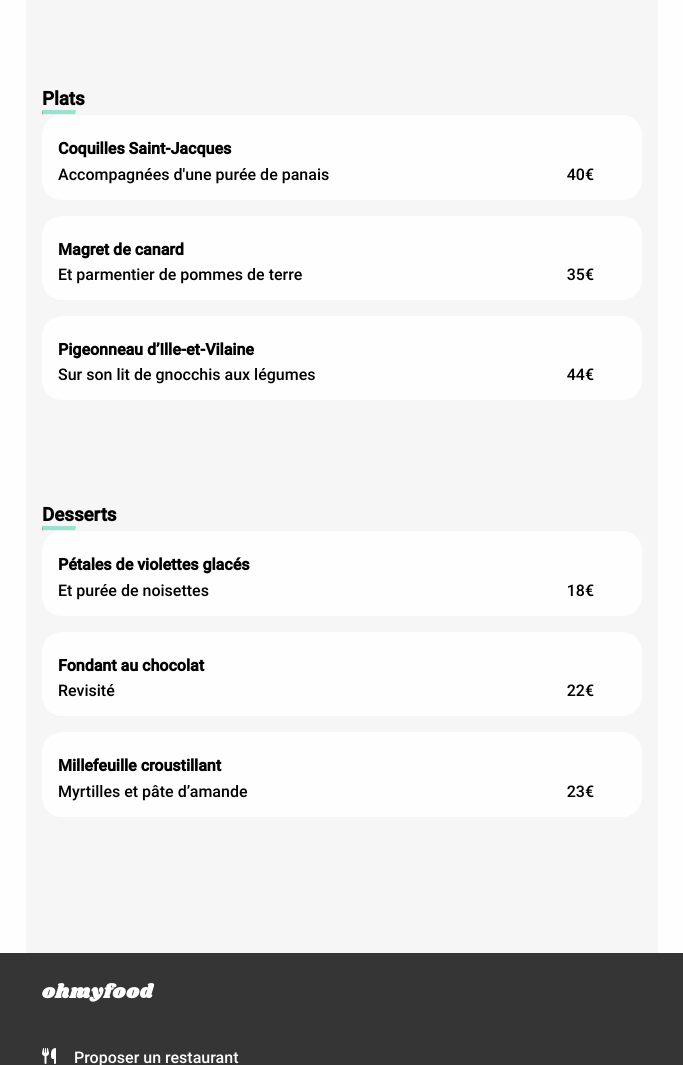
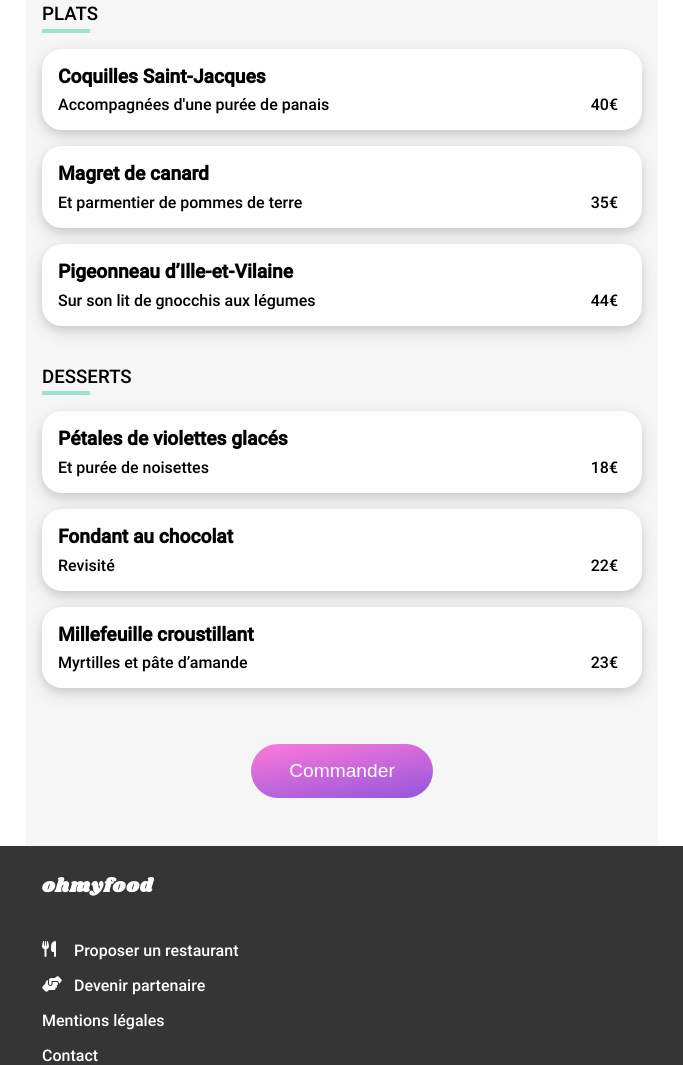
Before and after one commit to Thorekt/RobinOry_3_01112021, a website: page menuALaFrancaise.html in a window 1280 px wide. Shown: the part 895-1960 px from the top of the page, without its empty margins (298-981 px from the left). Drawn offline with Linux system fonts and the light colour scheme.

Commit message:
hr fixed + box shadow + fix sur les list et icons

```diff
--- a/Asset/Sass/Composants/_button.scss
+++ b/Asset/Sass/Composants/_button.scss
@@ -6,12 +6,13 @@
     map-get($color, secondary),
     map-get($color, primary)
   );
-  @include padding-top-bottom(1.4em);
+  @include padding-top-bottom(1.2em);
   @include margin-left-right(auto);
   border-radius: 50px;
 
   span{
-
-
+    @include padding-left-right(1.7em);
+    font-size: map-get($font-size, tallText);
+    margin: 0;
   }
 }
--- a/Asset/Sass/Layouts/_card.scss
+++ b/Asset/Sass/Layouts/_card.scss
@@ -3,6 +3,7 @@
   display: flex;
   flex-direction: column;
   .card {
+    @include box-shadow;
     background-color: map-get($color, back1);
     margin-bottom: 1em;
     border-radius: 20px;
--- a/Asset/Sass/Pages/_home.scss
+++ b/Asset/Sass/Pages/_home.scss
@@ -31,6 +31,13 @@ $spanMargin: 1.2em;
   span {
     @include margin-left-right($spanMargin);
     font-size: map-get($font-size, tallText);
+    margin: 0;
     margin-bottom: 1.5em;
   }
 }
+
+.functioning{
+  ul li{
+    @include box-shadow;
+  }
+}
--- a/Asset/Sass/Pages/_menu.scss
+++ b/Asset/Sass/Pages/_menu.scss
@@ -5,7 +5,7 @@
   margin: auto;
   margin-bottom: -3.5em;
   z-index: -1;
- }
+}
 
 .menu {
   border-radius: 50px 50px 0px 0px;
@@ -27,21 +27,28 @@
     display: flex;
     flex-direction: column;
     li {
+      @include padding-top-bottom(0);
+
       margin-left: 0em;
       h3 {
+        @include font-normal();
         margin: 0;
+        margin-bottom: 0.2em;
       }
-      hr{
+      hr {
         margin: 0;
+        border: none;
         border-top: 0.3em solid map-get($color, tertiary);
-        width: 2em;
-
+        color: map-get($color, tertiary);
+        width: 3em;
+        margin-bottom: 1em;
       }
       ul {
         display: flex;
         flex-direction: column;
 
         li {
+          @include box-shadow;
           background-color: map-get($color, back1);
           margin-bottom: 1em;
           border-radius: 20px;
@@ -50,13 +57,16 @@
           @include padding-top-bottom(1em);
           @include padding-left-right(1em);
           h4 {
-            @include margin-top-bottom(0.5em, -0.1em);
+            font-size: map-get($font-size, tallText);
+            margin: 0;
+            margin-bottom: 0.4em;
           }
           span {
+            @include font-normal();
             font-size: map-get($font-size, text);
             &.price {
               position: absolute;
-              right: 3em;
+              right: 1.5em;
             }
           }
         }
--- a/Asset/Sass/Utils/_mixins.scss
+++ b/Asset/Sass/Utils/_mixins.scss
@@ -35,3 +35,12 @@
     padding-right: $size;
   }
 }
+
+@mixin font-normal() {
+  font-style: normal;
+  font-weight: normal;
+}
+
+@mixin box-shadow{
+  box-shadow: 0 4px 8px 0 rgba(0, 0, 0, 0.1), 0 6px 20px 0 rgba(0, 0, 0, 0.1);
+}
--- a/menuALaFrancaise.html
+++ b/menuALaFrancaise.html
@@ -40,8 +40,8 @@
           <ul>
             <li>
               <ul>
-                <h3>Entr&eacute;es</h3>
-                <hr>
+                <h3>ENTR&Eacute;ES</h3>
+                <hr />
                 <li>
                   <h4>Tartare de poulpe acidul&eacute;</h4>
                   <span>Aux zestes d'orange</span>
@@ -61,8 +61,8 @@
             </li>
             <li>
               <ul>
-                <h3>Plats</h3>
-                <hr>
+                <h3>PLATS</h3>
+                <hr />
                 <li>
                   <h4>Coquilles Saint-Jacques</h4>
                   <span>Accompagn&eacute;es d'une pur&eacute;e de panais</span>
@@ -83,8 +83,8 @@
 
             <li>
               <ul>
-                <h3>Desserts</h3>
-                <hr>
+                <h3>DESSERTS</h3>
+                <hr />
                 <li>
                   <h4>P&eacute;tales de violettes glac&eacute;s</h4>
                   <span>Et pur&eacute;e de noisettes</span>
@@ -103,6 +103,9 @@
               </ul>
             </li>
           </ul>
+          <button class="btn">
+            <span>Commander</span>
+          </button>
         </section>
       </div>
     </div>
```
Also changed, not shown: index.html (+1 -1 lines), Asset/Css/main.css, 1 other file.
